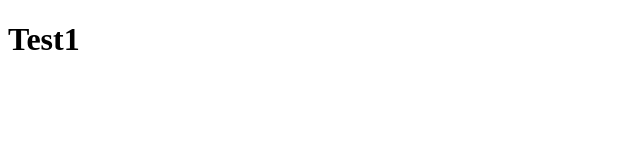
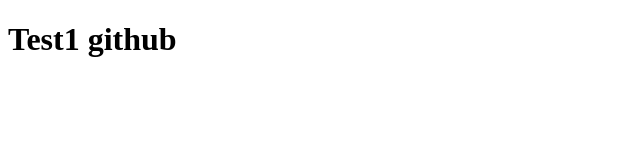
Before and after one commit to ziaurrehman123/test1, a plain HTML site: page index.html in a window 1280 px wide. Shown: the whole page, without its empty margins (0-640 px from the left). Drawn offline with Linux system fonts and the light colour scheme.

Commit message:
name changes

```diff
--- a/index.html
+++ b/index.html
@@ -6,6 +6,7 @@
     <title>Document</title>
 </head>
 <body>
-    <h1>Test1</h1>
+    <h1>Test1 github</h1>
+
 </body>
 </html>
```
